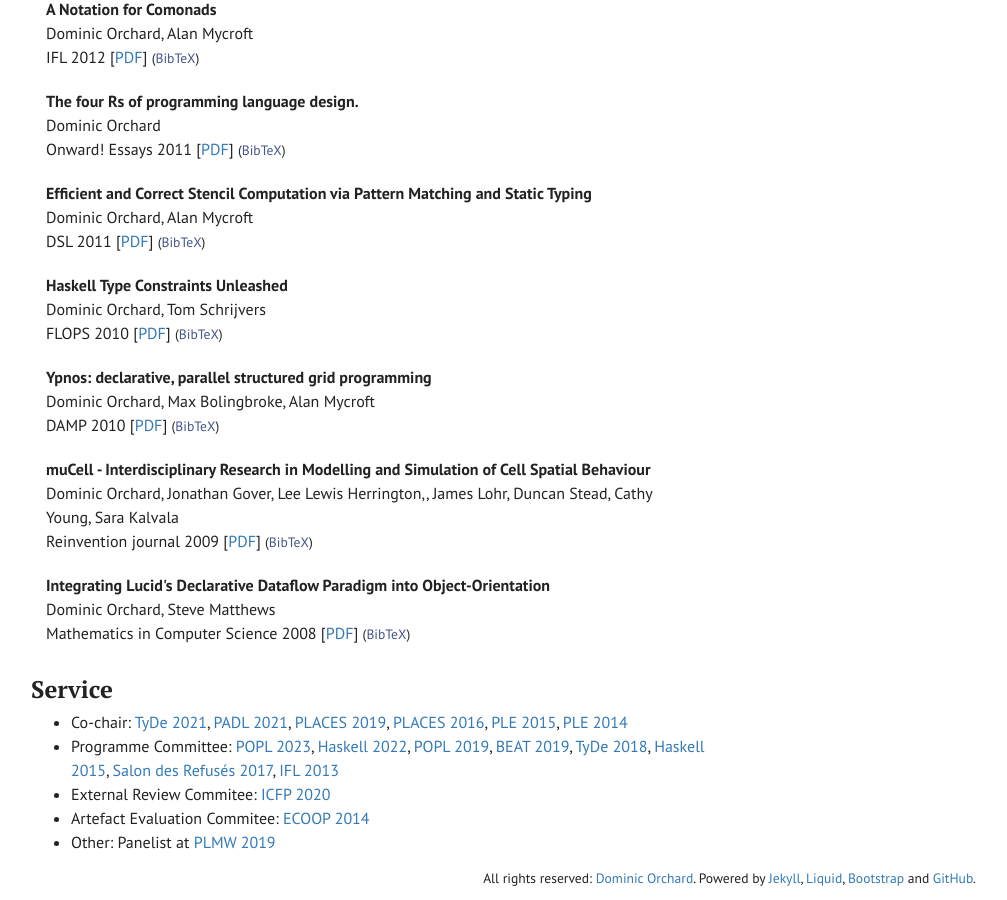
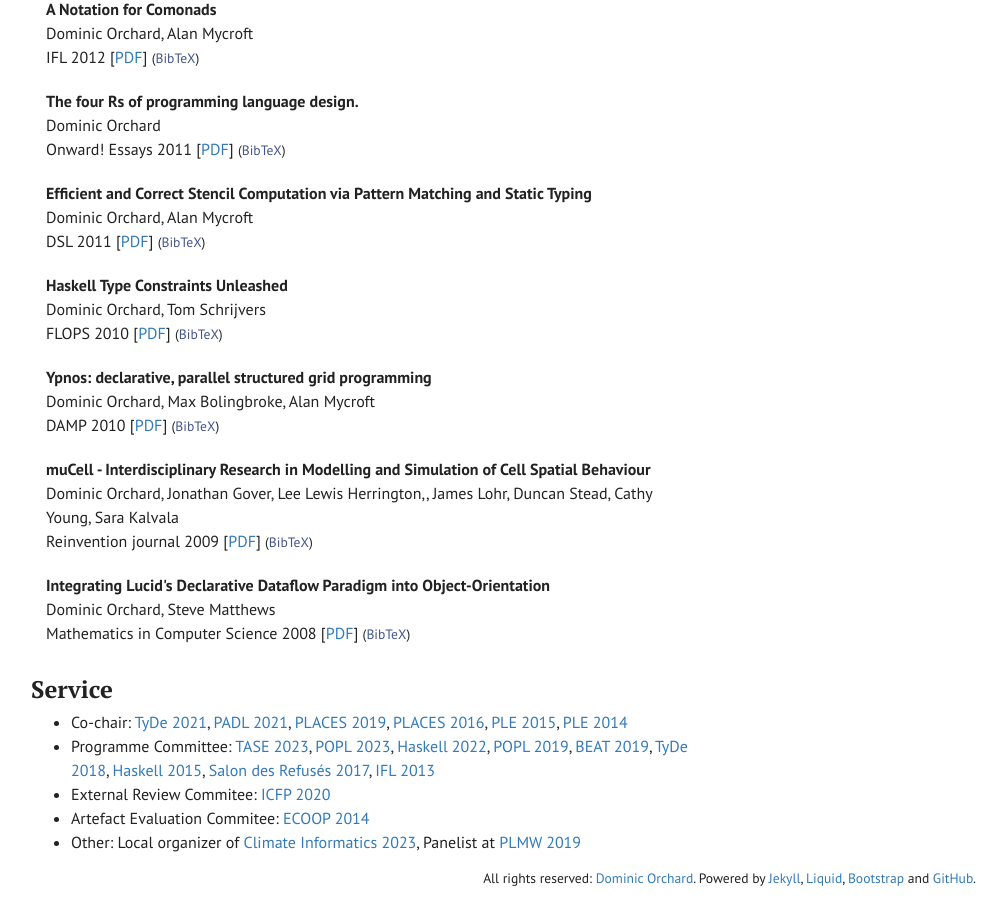
Before and after one commit to dorchard/dorchard.github.io, a Jekyll site: the page built from index.html, in a window 1280 px wide and 900 px high, scrolled down 3550 px. Shown: the whole window, without its empty margins (234-1241 px from the left). Built offline with Jekyll 4.4.1, drawn with Linux system fonts in a browser that asks for light colours.

Commit message:
Update index.html

```diff
--- a/index.html
+++ b/index.html
@@ -129,10 +129,10 @@ sitemap:
 <ul>
   <li>Co-chair: <a href="https://icfp21.sigplan.org/home/TyDe-2021">TyDe 2021</a>, <a href="">PADL 2021</a>, <a href="">PLACES 2019</a>, <a href="">PLACES 2016</a>, <a href="https://2015.ecoop.org/track/PLE-2015-papers">PLE 2015</a>, <a href="https://www.cl.cam.ac.uk/research/cprg/ple14/">PLE 2014</a>
   </li>
-    <li>Programme Committee: <a href="https://popl23.sigplan.org/">POPL 2023</a>, <a href="https://www.haskell.org/haskell-symposium/2022/">Haskell 2022</a>, <a href="https://popl19.sigplan.org/">POPL 2019</a>, <a href="https://popl19.sigplan.org/track/beat-2019-papers">BEAT 2019</a>, <a href="https://icfp18.sigplan.org/track/tyde-2018">TyDe 2018</a>, <a href="https://www.haskell.org/haskell-symposium/2015/">Haskell 2015</a>, <a  href="https://2017.programming-conference.org/track/refuses-2017">Salon des Refusés 2017</a>, <a href="http://www.cs.ru.nl/P.Achten/IFL2013/IFL_2013_home.html">IFL 2013</a></li>
+    <li>Programme Committee: <a href="https://bristolpl.github.io/tase2023/">TASE 2023</a>, <a href="https://popl23.sigplan.org/">POPL 2023</a>, <a href="https://www.haskell.org/haskell-symposium/2022/">Haskell 2022</a>, <a href="https://popl19.sigplan.org/">POPL 2019</a>, <a href="https://popl19.sigplan.org/track/beat-2019-papers">BEAT 2019</a>, <a href="https://icfp18.sigplan.org/track/tyde-2018">TyDe 2018</a>, <a href="https://www.haskell.org/haskell-symposium/2015/">Haskell 2015</a>, <a  href="https://2017.programming-conference.org/track/refuses-2017">Salon des Refusés 2017</a>, <a href="http://www.cs.ru.nl/P.Achten/IFL2013/IFL_2013_home.html">IFL 2013</a></li>
   <li>External Review Commitee: <a href="https://icfp20.sigplan.org/">ICFP 2020</a></li>
   <li>Artefact Evaluation Commitee: <a href="http://ecoop14.it.uu.se/aec.php">ECOOP 2014</a></li>
-  <li>Other: Panelist at <a href="https://popl19.sigplan.org/details/PLMW-2019-papers/1/Panel-Grad-School-and-Beyond">PLMW 2019</a></li>
+  <li>Other: Local organizer of <a href="https://cambridge-iccs.github.io/climate-informatics-2023/">Climate Informatics 2023</a>, Panelist at <a href="https://popl19.sigplan.org/details/PLMW-2019-papers/1/Panel-Grad-School-and-Beyond">PLMW 2019</a></li>
 </ul>
 
 </div>
```
